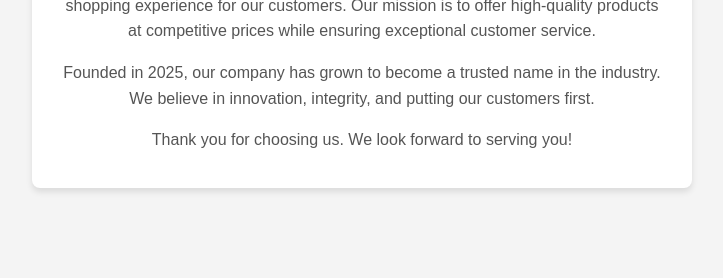
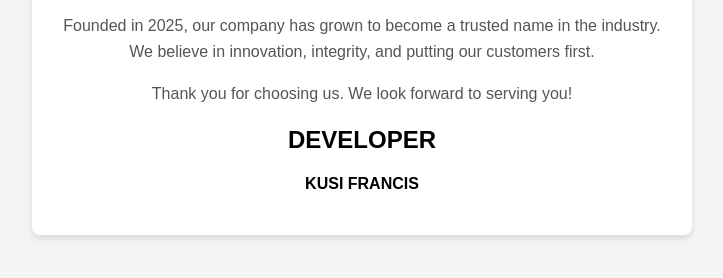
Before and after one commit to roddykite/Roddy, a plain HTML site: page aboutus.html in a window 1280 px wide. Shown: the part 392-670 px from the top of the page, without its empty margins (278-1001 px from the left). Drawn offline with Linux system fonts and the light colour scheme.

Commit message:
Add files via upload

```diff
--- a/aboutus.html
+++ b/aboutus.html
@@ -13,6 +13,8 @@
         <p>Welcome to our e-commerce platform! We are dedicated to providing the best online shopping experience for our customers. Our mission is to offer high-quality products at competitive prices while ensuring exceptional customer service.</p>
         <p>Founded in 2025, our company has grown to become a trusted name in the industry. We believe in innovation, integrity, and putting our customers first.</p>
         <p>Thank you for choosing us. We look forward to serving you!</p>
+        <h2>DEVELOPER</h2>
+        <H4>KUSI FRANCIS</H4>
     </div>
 </body>
 </html>
```
